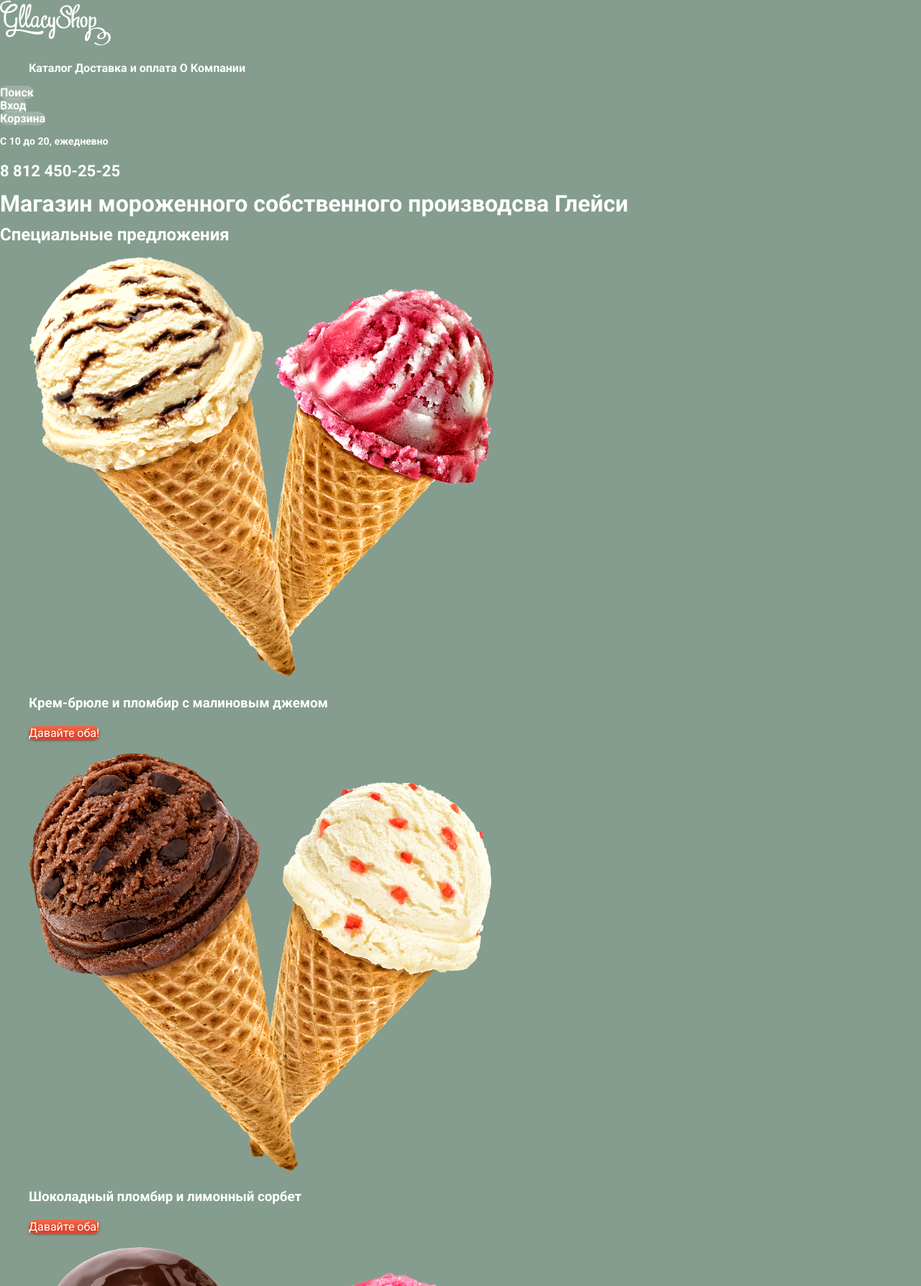
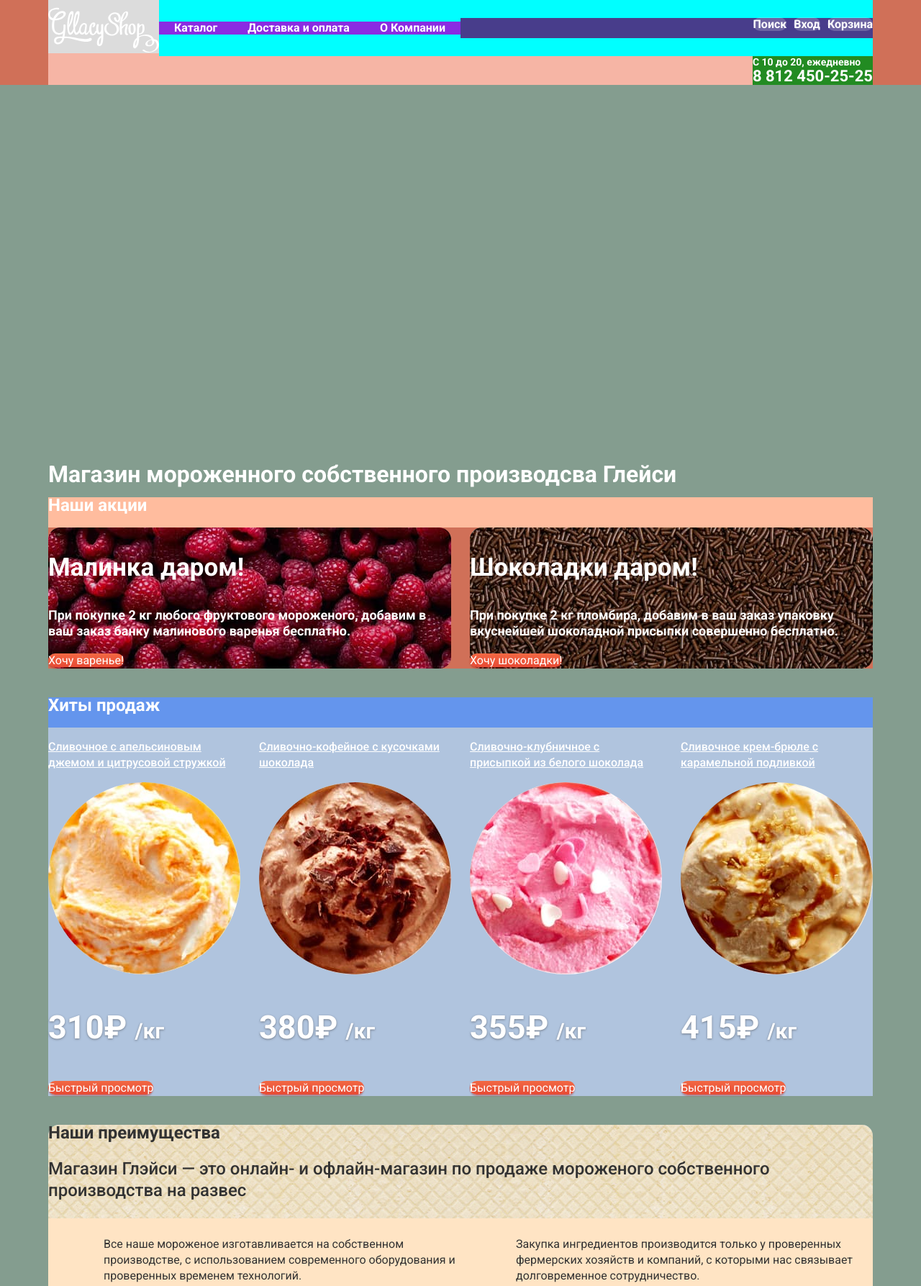
Before and after one commit to KuchinaPS/201227-gllacy, a plain HTML site: page index.html in a window 1280 px wide. Shown: the top 1787 px of the page at 72% size. Drawn offline with Linux system fonts and the light colour scheme.

Commit message:
Создает примерную сетку

```diff
--- a/css/style.css
+++ b/css/style.css
@@ -74,9 +74,9 @@ a {
   border-radius: 5px;
 }
 
-.site-navigation-item {
+/**.site-navigation-item {
   display: inline-block;
-}
+}**/
 
 .catalog-submenu {
   display: none;
@@ -257,6 +257,7 @@ a {
 .features {
   background-image: url("../img/pattern-wafer-full.jpg");
   width: 1146px;
+  height:306px;
   border-radius: 15px;
   color: #323232;
 }
@@ -274,6 +275,7 @@ a {
 .news {
   background-image: url("../img/news-background.jpg");
   width: 560px;
+  height: 220px;
   border-radius: 16px;
 
 }
@@ -296,6 +298,7 @@ a {
 .subscription {
   background-image: url("../img/post-background.png");
   width: 560px;
+  height: 220px;
   color: #5a5a5a;
   border-radius: 16px;
 }
@@ -403,3 +406,131 @@ input::placeholder {
   background-color: #ffffff;
   border-radius: 50%;
 }
+.slider
+ {
+  display: none;
+}
+
+.main-header {
+  margin-bottom: 530px;
+  background-color: #d07058;
+}
+.main-navigation {
+  background-color: aqua;
+
+
+}
+ .main-header-logo {
+  width: 154px;
+  height:64px;
+  background-color: gainsboro;
+  padding-top: 10px;
+ }
+
+
+.main-navigation {
+  display: flex;
+  width: 992px;
+
+}
+
+.site-navigation {
+  background-color: blueviolet;
+  margin: 30px auto;
+  padding: 0 0;
+  width:419px;
+  display: flex;
+  justify-content: space-around;
+
+
+}
+
+.user-navigation {
+  background-color: darkslateblue;
+  margin: 25px auto;
+  padding:0 auto;
+  width: 573px;
+  display: flex;
+  justify-content:flex-end;
+  }
+.user-navigation-item {
+  padding-left:10px;
+}
+.main-header-container {
+  width: 1146px;
+  margin: 0 auto;
+  padding: 0 auto ;
+  display: flex;
+  flex-wrap: wrap;
+  background-color: #f6b5a5;
+
+}
+.main-header-contacts {
+  margin-left: auto;
+  background-color:forestgreen;
+
+
+}
+.main-header-contacts p {
+  padding-right: 0;
+  margin: 0;
+
+}
+.page-main-container {
+  width: 1146px;
+  margin: 0 auto;
+  padding: 0 auto ;
+}
+.banners {
+  background-color: #ffbc9e;
+  margin-bottom: 40px;
+   }
+.banners-list {
+  background-color: #d07058;
+  display: flex;
+  justify-content:space-between;
+  margin: 0;
+  padding: 0;
+}
+.hits {
+  background-color: cornflowerblue;
+  margin-bottom: 40px;
+}
+.hits-list {
+  background-color:lightsteelblue;
+  display: flex;
+  justify-content:space-between;
+  margin: 0;
+  padding: 0;
+}
+.product {
+  width: 267px;
+}
+
+.features-list {
+  background-color: bisque;
+  display: flex;
+  flex-direction: row;
+  flex-wrap: wrap;
+  padding: 0;
+
+
+  }
+.features-item {
+  width: 496px;
+  padding-left: 77px;
+  padding-top: 25px;
+}
+
+.container-information {
+  margin: 0;
+  padding: 0;
+  background-color: plum;
+  display: flex;
+  justify-content:space-between;
+}
+.container-left {
+  width: 281px;
+  padding-left: 20px;
+  background-color: aliceblue;
+}
--- a/index.html
+++ b/index.html
@@ -9,6 +9,7 @@
 </head>
 <body>
 <header class="main-header">
+  <div class="main-header-container">
     <a class="main-header-logo">
       <img src="img/logo.svg" width="154" height="64" alt="Логотип магазина мороженого Глейси">
     </a>
@@ -68,10 +69,11 @@
     <div class="main-header-contacts">
       <p>С 10 до 20, ежедневно</p>
       <p>8 812 450-25-25</p>
-
+    </div>
   </div>
 </header>
 <main class="page-main">
+  <div class="page-main-container">
     <h1 class="visually-hidden">Магазин мороженного собственного производсва Глейси</h1>
     <section class="slider">
       <h2 class="visually-hidden">Специальные предложения</h2>
@@ -118,7 +120,8 @@
         </li>
         <li class="banners-item-choco">
           <h3 class=".banners-text">Шоколадки даром!</h3>
-        <p>При покупке 2 кг пломбира, добавим в ваш заказ упаковку вкуснейшей шоколадной присыпки совершенно бесплатно.
+          <p>При покупке 2 кг пломбира, добавим в ваш заказ упаковку вкуснейшей шоколадной присыпки совершенно
+            бесплатно.
           </p>
           <a class="button" href="#">Хочу шоколадки!</a>
         </li>
@@ -203,12 +206,13 @@
           проверенных временем технологий.
         </li>
         <li class="features-item">
+          Закупка ингредиентов производится только у проверенных фермерских хозяйств и компаний, с которыми нас
+          связывает долговременное сотрудничество.
+
+        </li>
+        <li class="features-item">
           Для приготовления мороженого используются настоящие сливки и молоко высочайшего качества. Все дополнительные
           ингредиенты и добавки произведены из натурального, экологически чистого сырья.
-      </li>
-      <li class="features-item">
-        Закупка ингредиентов производится только у проверенных фермерских хозяйств и компаний, с которыми нас
-        связывает долговременное сотрудничество.
         </li>
         <li class="features-item">
           Доставка нашего мороженого до заказчиков осуществляется в специальном термопаке, который не дает мороженому
@@ -216,13 +220,16 @@
         </li>
       </ul>
     </section>
+    <div class="container-information">
       <article class="news">
+        <div class="container-left">
         <h2 class="news-title">Новое в нашем блоге</h2>
         <a href="new-article.html">
           10 способов сервировки
           фруктовых щербетов к
           столу
         </a>
+        </div>
       </article>
       <section class="subscription">
         <h2 class="visually-hidden">Подписка на рассылку</h2>
@@ -239,6 +246,8 @@
           <button class="button" type="submit">Отправить</button>
         </form>
       </section>
+    </div>
+  </div>
   <section class="contacts">
     <h2 class="visually-hidden">Наше месторасположение</h2>
     <p class="contacts-map`"><img src="img/map-with-pin.jpg" width="1200" height="430"
```
Lines whose indentation alone changed are shown as unchanged.
